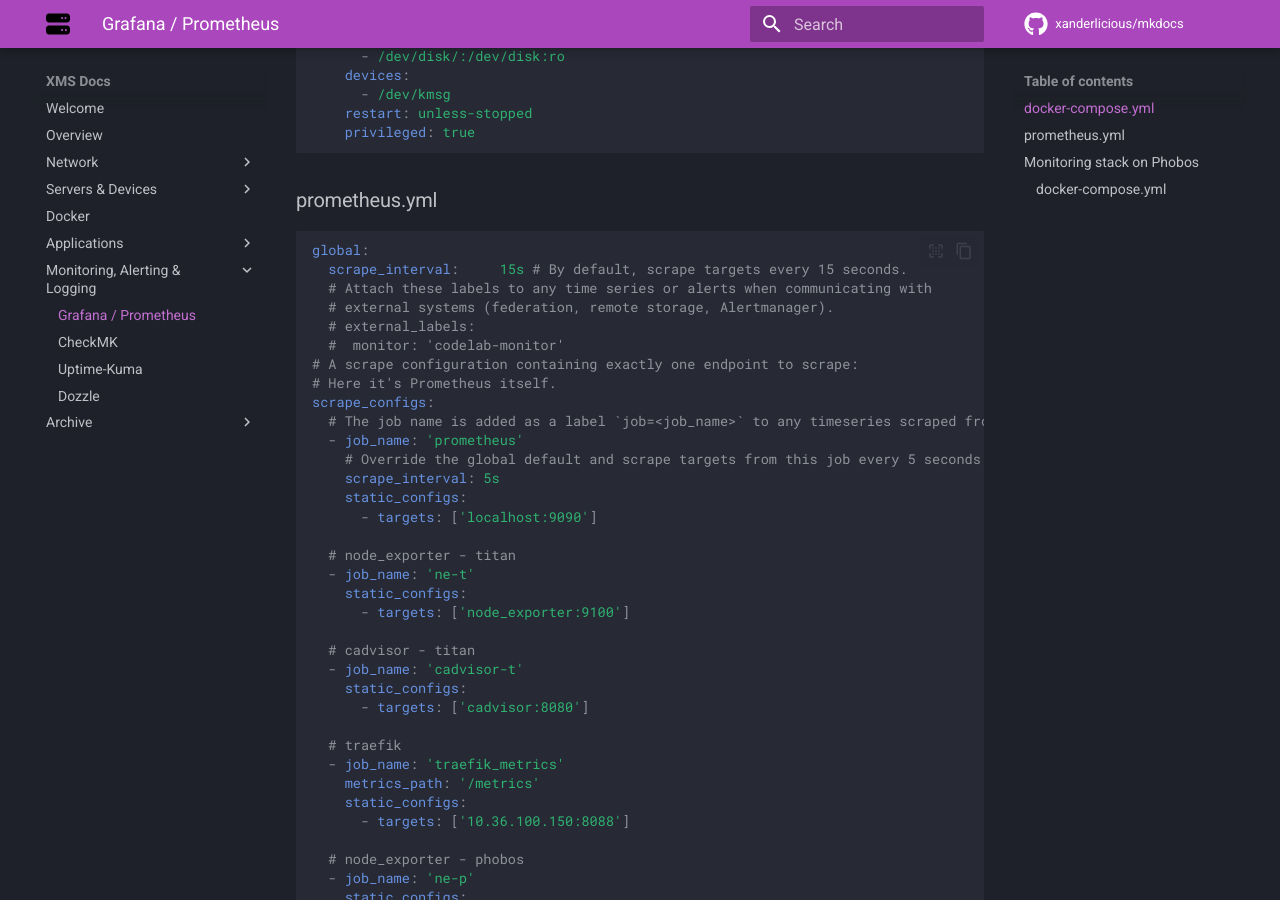
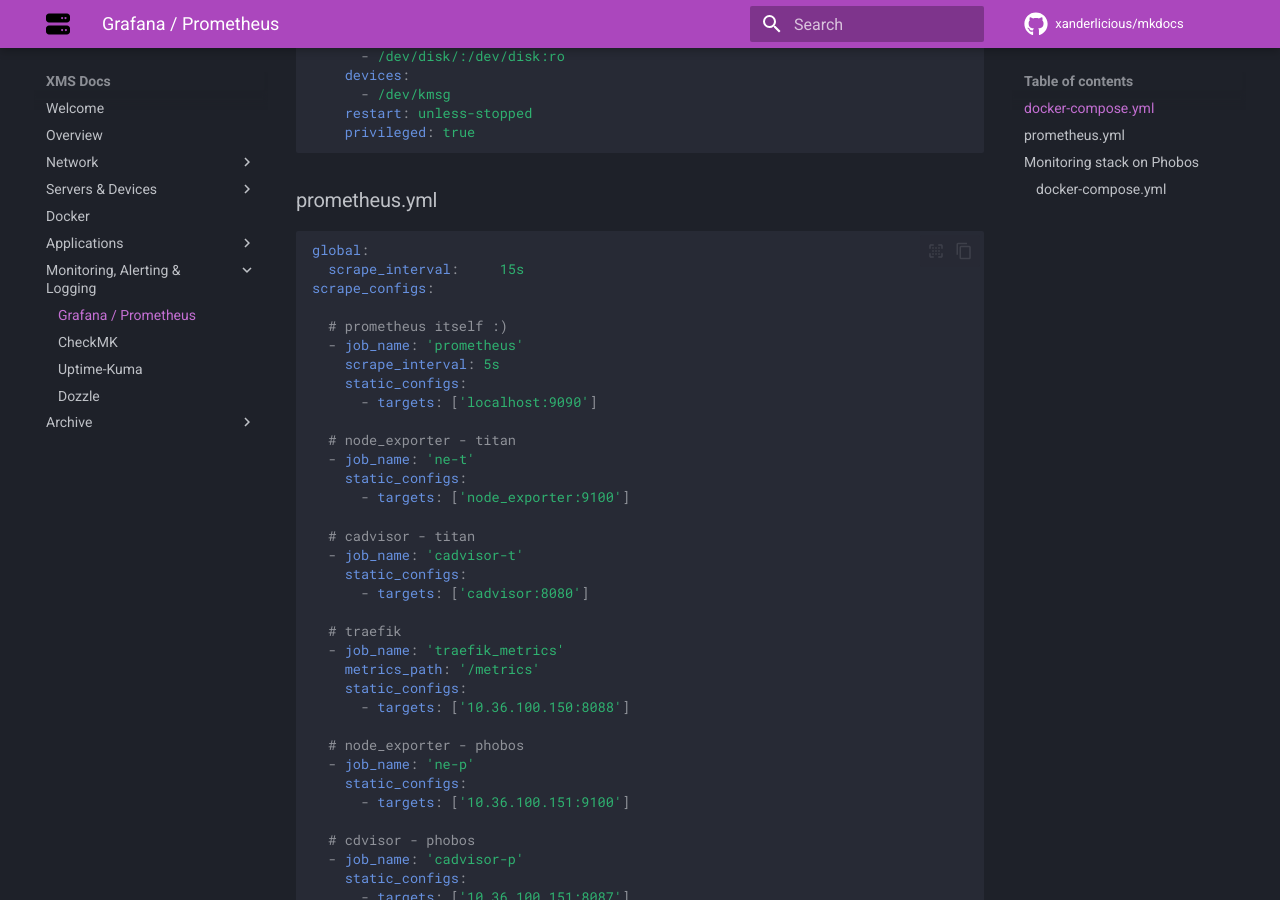
Before and after one commit to Xanderlicious/mkdocs, an MkDocs documentation site: the page built from docs/grafana & prometheus.md, in a window 1280 px wide and 900 px high, scrolled down 1715 px. Built offline with MkDocs 1.6.1 and Material for MkDocs 9.7.7, drawn with Linux system fonts in a browser that asks for light colours; comment, search, counter and statistics services are not loaded.

Commit message:
updated the promethus.yml file

````diff
--- a/docs/grafana & prometheus.md
+++ b/docs/grafana & prometheus.md
@@ -81,17 +81,11 @@
 
 ```yaml
 global:
-  scrape_interval:     15s # By default, scrape targets every 15 seconds.
-  # Attach these labels to any time series or alerts when communicating with
-  # external systems (federation, remote storage, Alertmanager).
-  # external_labels:
-  #  monitor: 'codelab-monitor'
-# A scrape configuration containing exactly one endpoint to scrape:
-# Here it's Prometheus itself.
+  scrape_interval:     15s
 scrape_configs:
-  # The job name is added as a label `job=<job_name>` to any timeseries scraped from this config.
+
+  # prometheus itself :)
   - job_name: 'prometheus'
-    # Override the global default and scrape targets from this job every 5 seconds.
     scrape_interval: 5s
     static_configs:
       - targets: ['localhost:9090']
````
